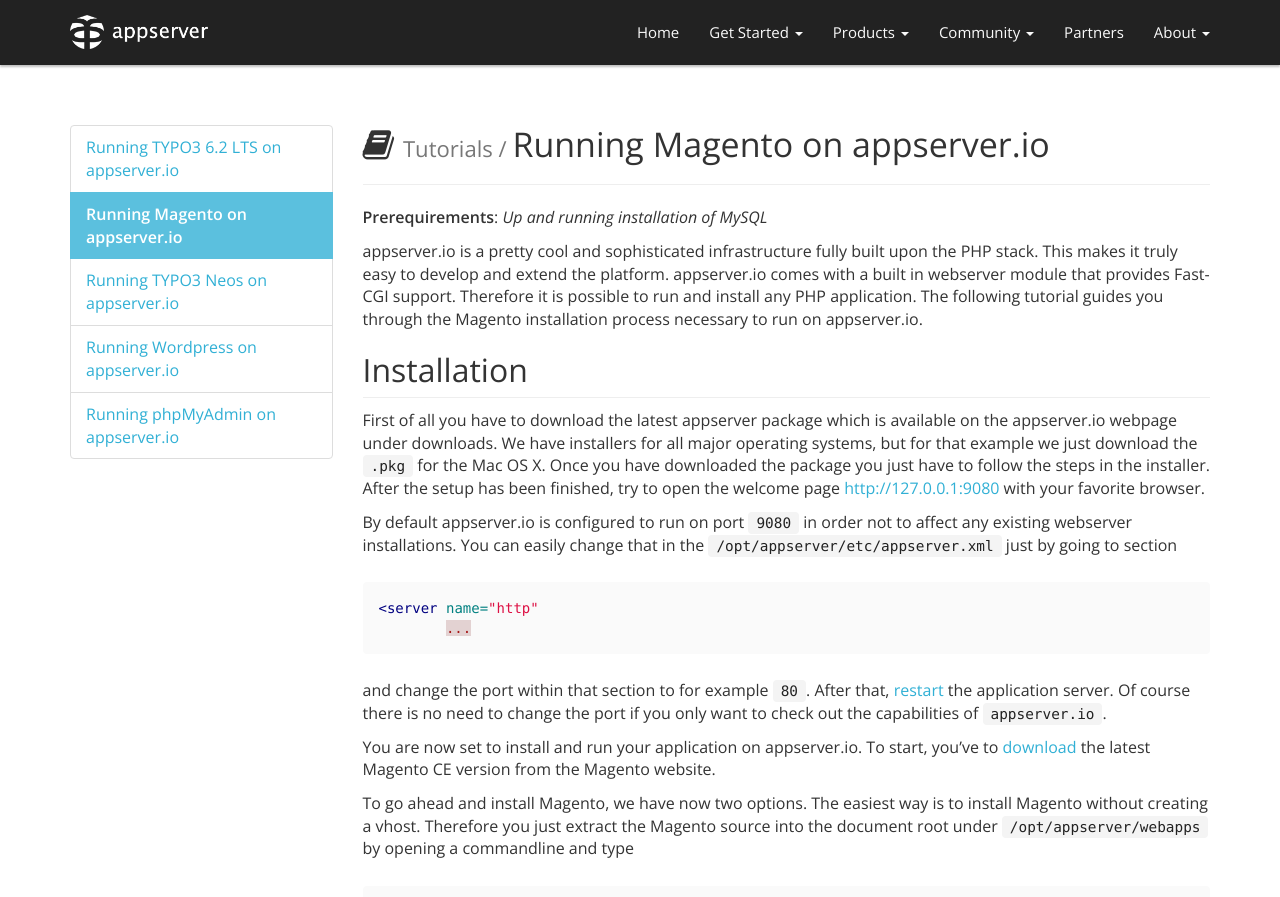
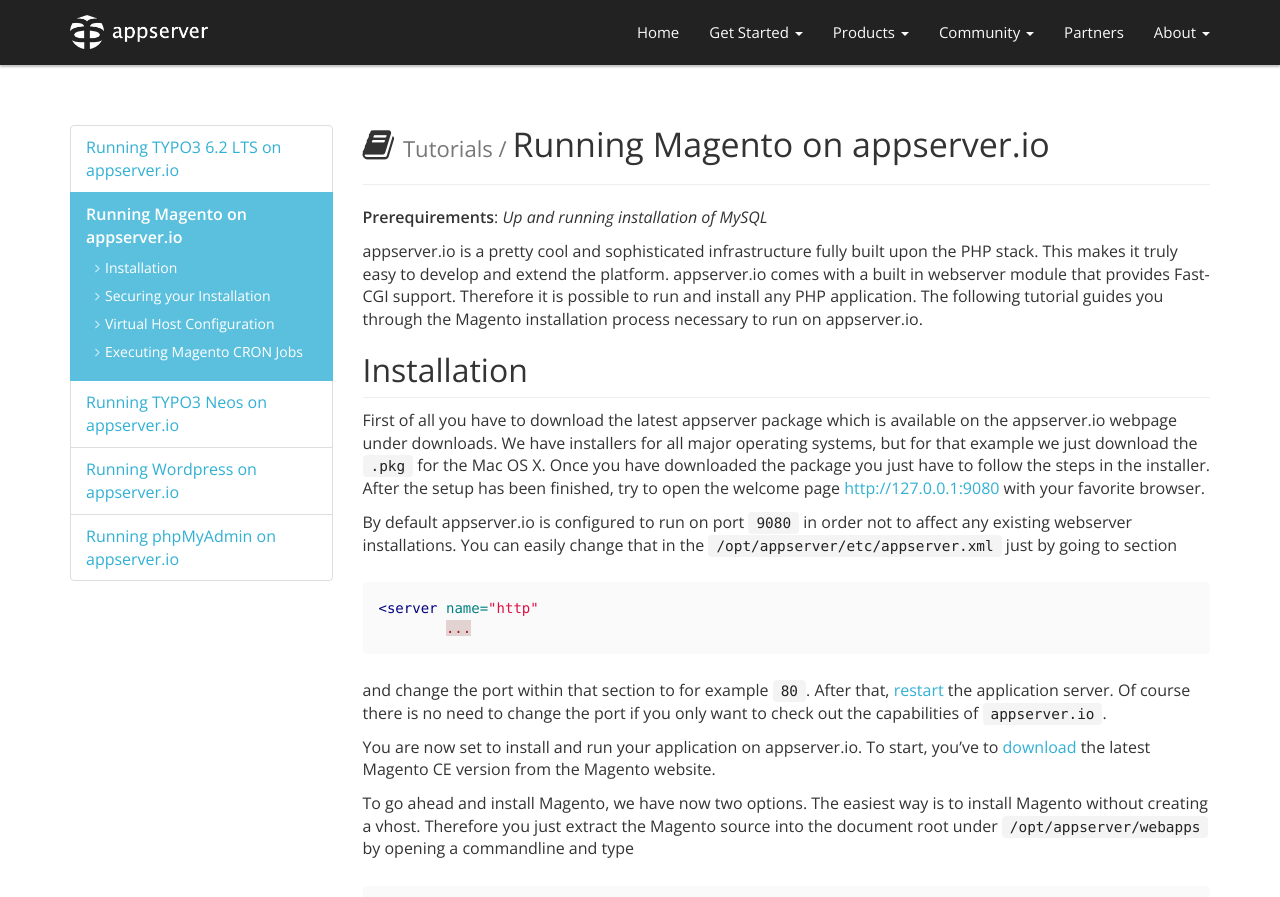
Before and after one commit to appserver-io/appserver, a Jekyll site: the page built from _tuts/running-magento-on-appserver-io.md, in a window 1280 px wide and 900 px high. Shown: the top 897 px of the window. Built offline with Jekyll 4.4.1, drawn with Linux system fonts in a browser that asks for light colours; nearby versions of some CDN libraries; library files that are not in the unit come from our copies; Markdown is read by kramdown in place of the engine named in the settings.

Commit message:
Update running-magento-on-appserver-io.md

```diff
--- a/_tuts/running-magento-on-appserver-io.md
+++ b/_tuts/running-magento-on-appserver-io.md
@@ -4,6 +4,15 @@
 description: It shows you how easy it is to install appserver.io on a Mac and run Magento on it.
 position: 20
 group: Tutorials
+subNav:
+  - title: Installation
+    href: installation
+  - title: Securing your Installation
+    href: important-terms
+  - title: Virtual Host Configuration
+    href: virtual-host-configuration
+  - title: Executing Magento CRON Jobs
+    href: executing-magento-cron-jobs
 permalink: /get-started/tutorials/running-magento-on-appserver-io.html
 ---
 
```
